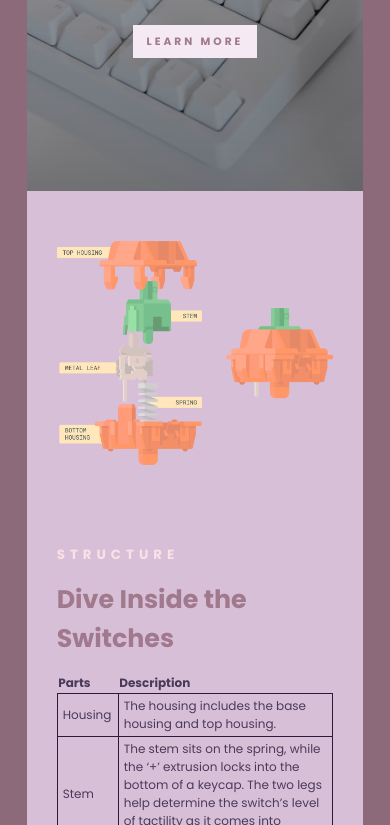
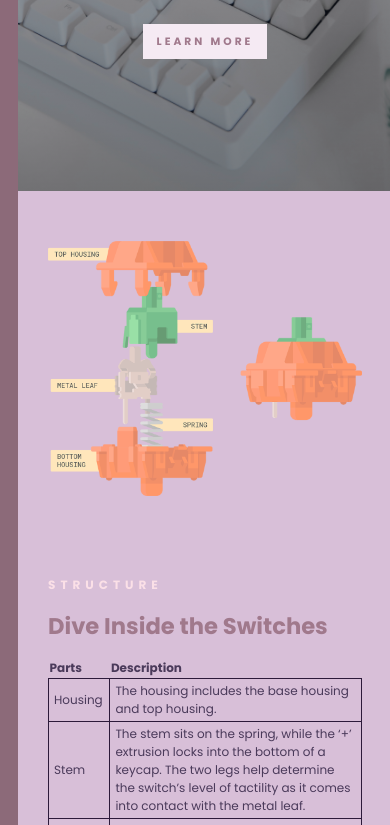
Before and after one commit to elleyjin/landing-page, a plain HTML site: page index.html in a window 390 px wide. Shown: the part 207-1032 px from the top of the page. Drawn offline with Linux system fonts and the light colour scheme; a script that the page names is missing.

Commit message:
make responsive looks better on mobile

```diff
--- a/src/styles.css
+++ b/src/styles.css
@@ -286,7 +286,8 @@ footer p {
 
 @media (max-width: 960px) {
   main {
-    width: 90%;
+    width: 100%;
+    padding: 0 10px;
   }
 
   header {
@@ -303,11 +304,11 @@ footer p {
 
   header a {
     font-size: 8pt;
-    padding: 9px 14px;
+    padding: 10px 14px;
   }
 
   h2 {
-    font-size: 10pt;
+    font-size: 9pt;
   }
 
   h3 {
@@ -323,7 +324,7 @@ footer p {
   }
 
   section h3 {
-    font-size: 19pt;
+    font-size: 17pt;
   }
 
   section.primary-section {
@@ -332,6 +333,10 @@ footer p {
 
   table {
     font-size: 9pt;
+  }
+
+  card {
+    width: 100%;
   }
 
   footer h3 {
@@ -344,6 +349,10 @@ footer p {
 
   footer p {
     font-size: 10pt;
+  }
+
+  small {
+    font-size: 8pt;
   }
 
   .footer-grid {
```
